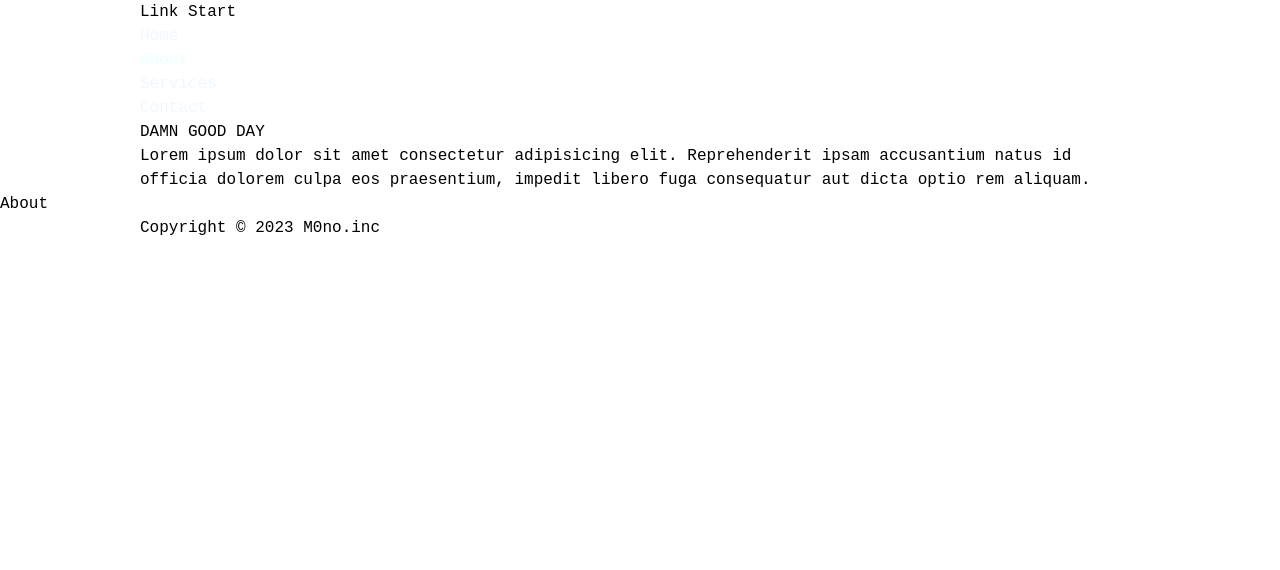
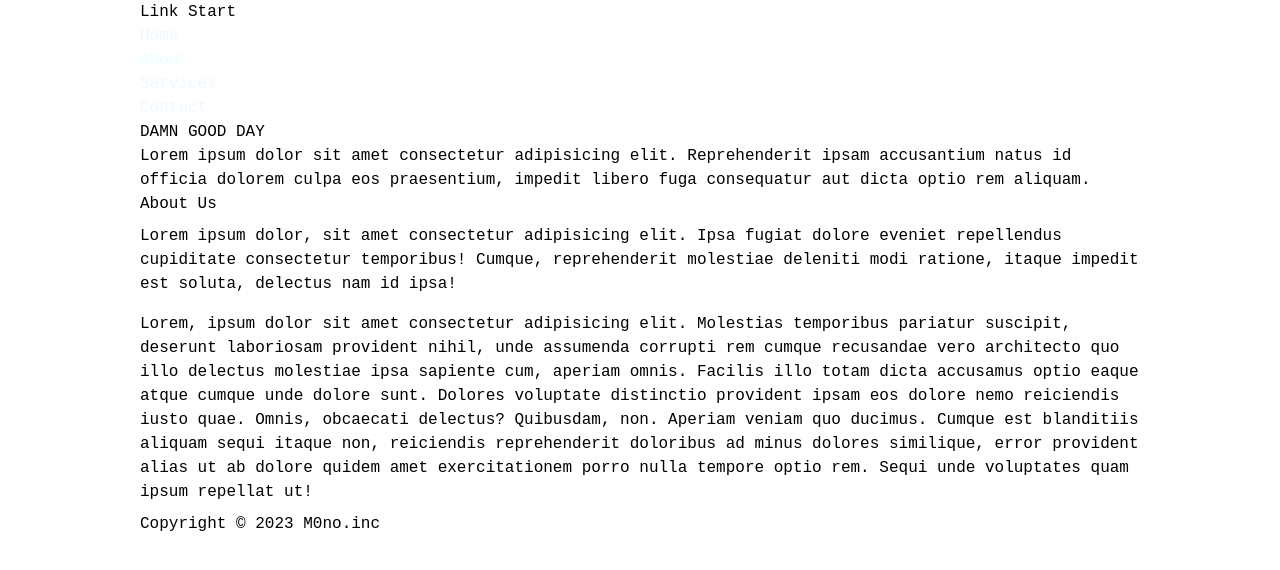
Before and after one commit to M0ntaisa/web-pages, a SvelteKit app: page /about in a window 1280 px wide. Shown: the top 570 px of the page. Built offline with nearby package versions, Linux system fonts and the light colour scheme.

Commit message:
update about

```diff
--- a/src/routes/about/+page.svelte
+++ b/src/routes/about/+page.svelte
@@ -1 +1,11 @@
-About
+<div class="container">
+  <h2 class="font-bold text-2xl text-center p-3">About Us</h2>
+  <p>Lorem ipsum dolor, sit amet consectetur adipisicing elit. Ipsa fugiat dolore eveniet repellendus cupiditate consectetur temporibus! Cumque, reprehenderit molestiae deleniti modi ratione, itaque impedit est soluta, delectus nam id ipsa!</p>
+  <p>Lorem, ipsum dolor sit amet consectetur adipisicing elit. Molestias temporibus pariatur suscipit, deserunt laboriosam provident nihil, unde assumenda corrupti rem cumque recusandae vero architecto quo illo delectus molestiae ipsa sapiente cum, aperiam omnis. Facilis illo totam dicta accusamus optio eaque atque cumque unde dolore sunt. Dolores voluptate distinctio provident ipsam eos dolore nemo reiciendis iusto quae. Omnis, obcaecati delectus? Quibusdam, non. Aperiam veniam quo ducimus. Cumque est blanditiis aliquam sequi itaque non, reiciendis reprehenderit doloribus ad minus dolores similique, error provident alias ut ab dolore quidem amet exercitationem porro nulla tempore optio rem. Sequi unde voluptates quam ipsum repellat ut!</p>
+</div>
+
+<style>
+  p {
+    padding: 0.5em 0;
+  }
+</style>
```
